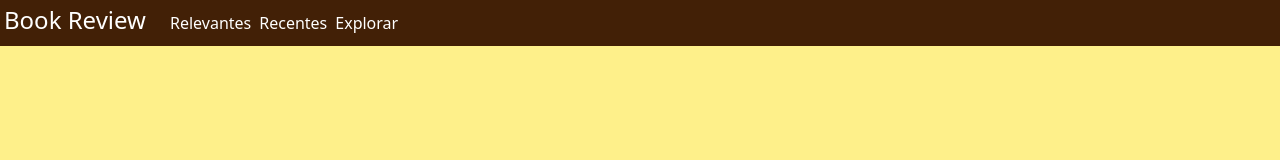
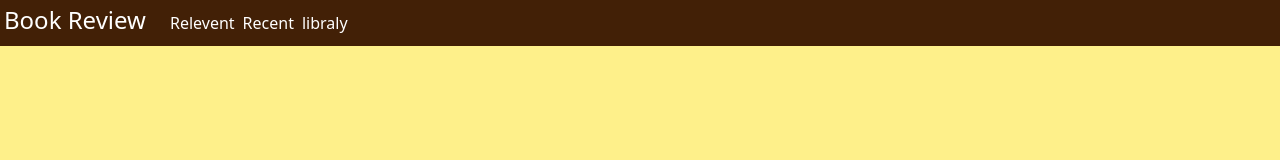
Before and after one commit to matheusRodrigues73/book-reviewer, a Next.js app: page / in a window 1280 px wide. Shown: the top 160 px of the page. Built offline with nearby package versions, Linux system fonts and the light colour scheme.

Commit message:
fix: change header links to english

```diff
--- a/app/layout.js
+++ b/app/layout.js
@@ -8,14 +8,12 @@ export default function RootLayout({ children }) {
         <header className="flex items-center gap-6 h-12 p-1 bg-yellow-950 text-white">
           <h1 className="h-full text-2xl">Book Review</h1>
           <nav className="flex items-center gap-2 h-full">
-            <Link href="/">Relevantes</Link>
-            <Link href="/recentes">Recentes</Link>
-            <Link href="/explorar">Explorar</Link>
+            <Link href="/">Relevent</Link>
+            <Link href="/recentes">Recent</Link>
+            <Link href="/explorar">libraly</Link>
           </nav>
         </header>
-        <main className="flex flex-col justify-center items-center h-full bg-yellow-200">
-          {children}
-        </main>
+        {children}
       </body>
     </html>
   );
--- a/app/page.js
+++ b/app/page.js
@@ -2,7 +2,7 @@ import Link from "next/link";
 
 function Home() {
   return (
-    <>
+    <main className="flex flex-col justify-center items-center h-full bg-yellow-200">
       <h1 className="text-3xl">Building our Project</h1>
       <p className="text-lg">
         Watch my project and make contributions to make that community.
@@ -14,7 +14,7 @@ function Home() {
       >
         Book reviewer repository
       </Link>
-    </>
+    </main>
   );
 }
 export default Home;
```
